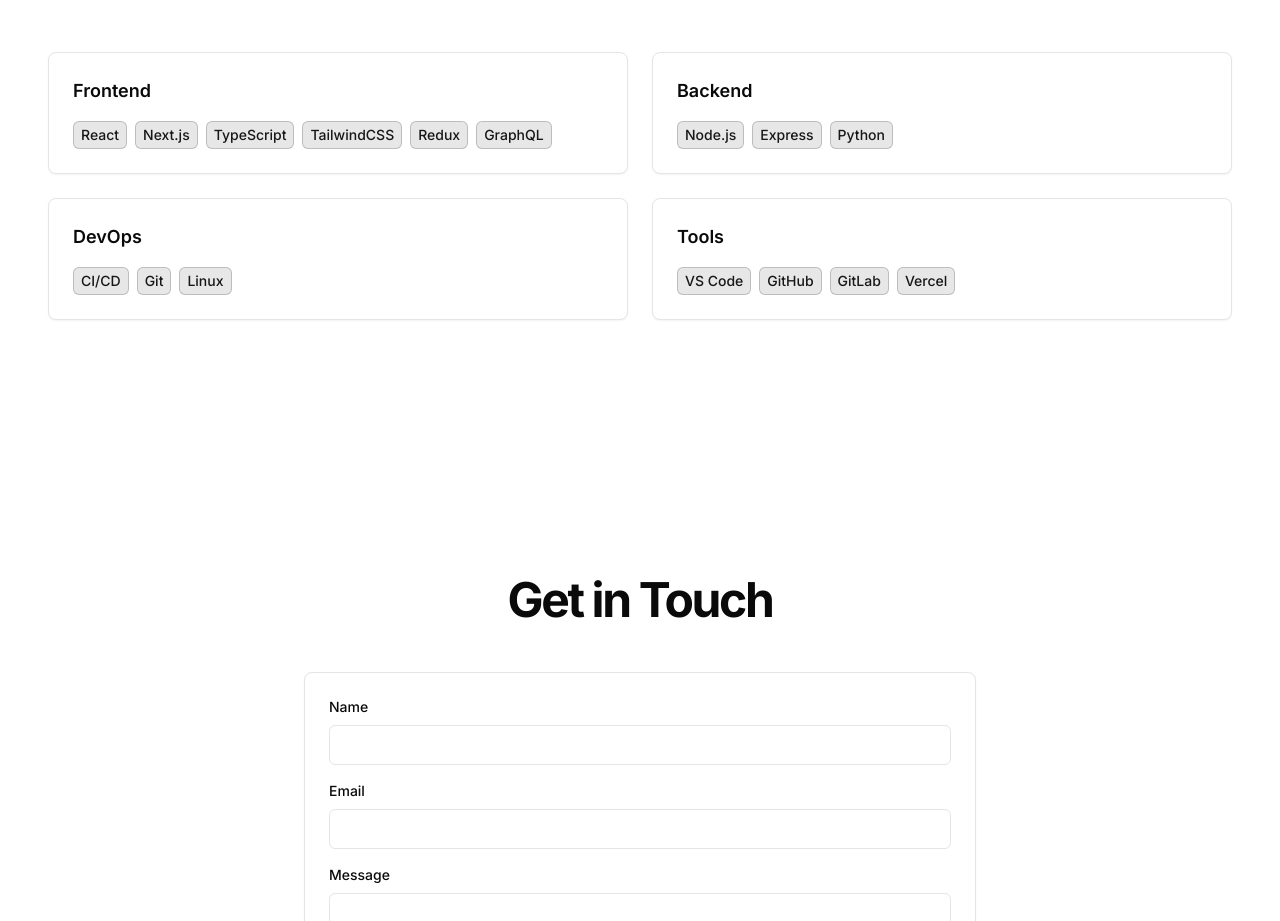
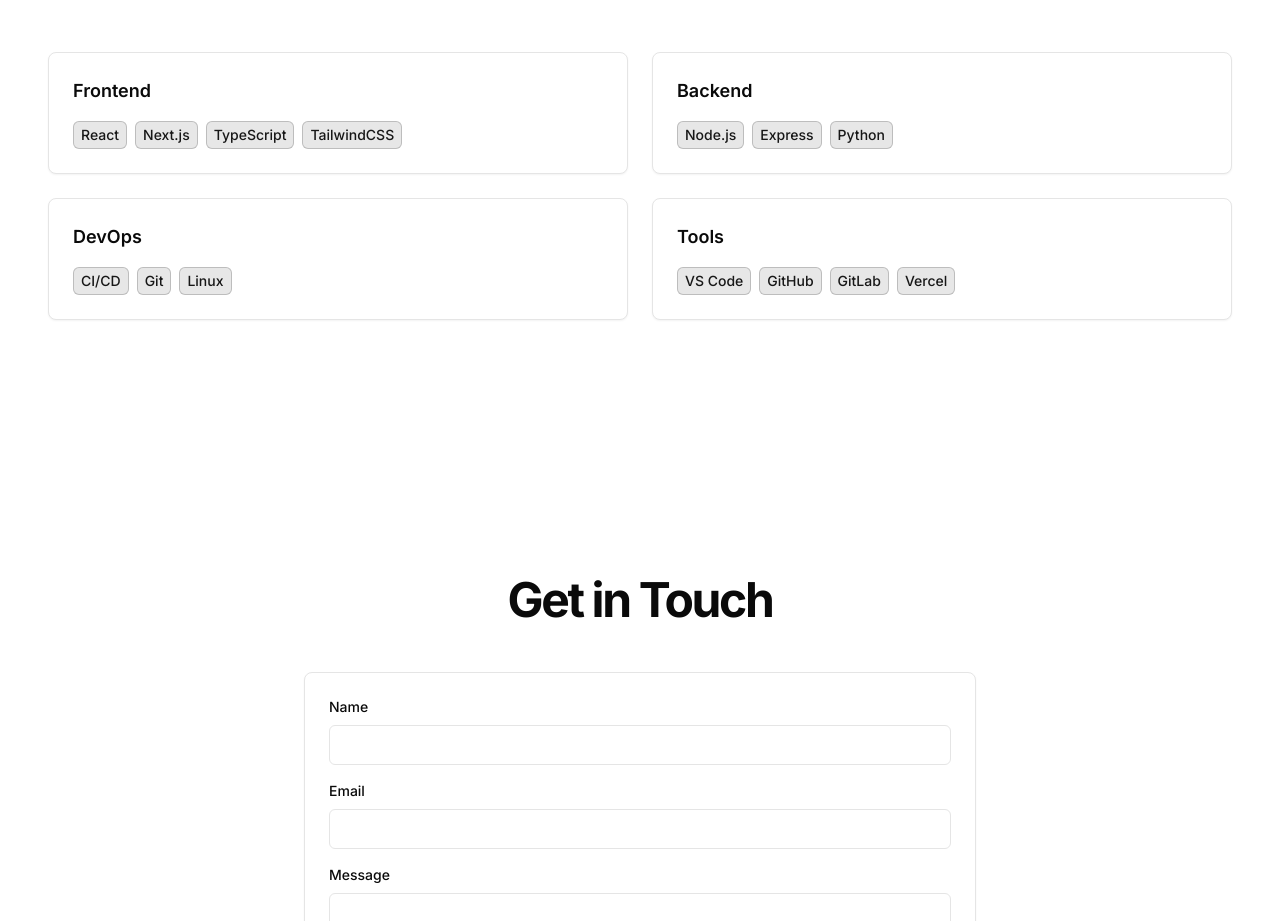
Before and after one commit to ItzAurorae/protfilo, a Next.js app: page / in a window 1280 px wide. Shown: the part 1395-2316 px from the top of the page. Built offline with nearby package versions, Linux system fonts and the light colour scheme.

Commit message:
editing Frontend

```diff
--- a/app/components/tech-stack.tsx
+++ b/app/components/tech-stack.tsx
@@ -3,7 +3,7 @@
 const technologies = [
   {
     category: "Frontend",
-    skills: ["React", "Next.js", "TypeScript", "TailwindCSS", "Redux", "GraphQL"],
+    skills: ["React", "Next.js", "TypeScript", "TailwindCSS"],
   },
   {
     category: "Backend",
```
